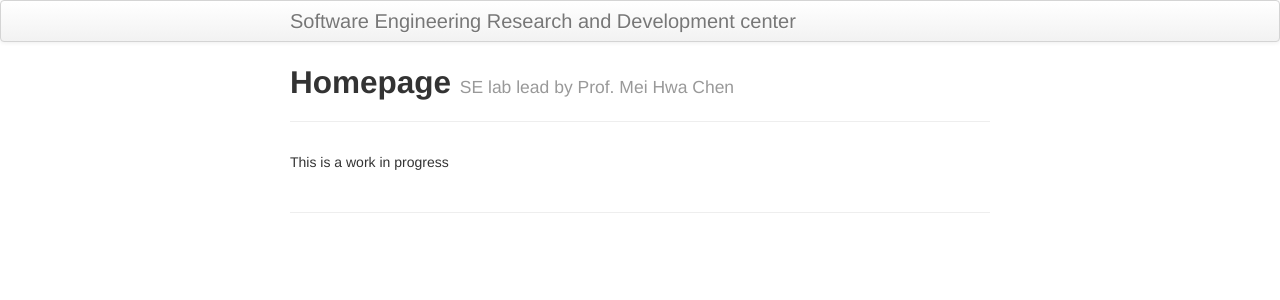
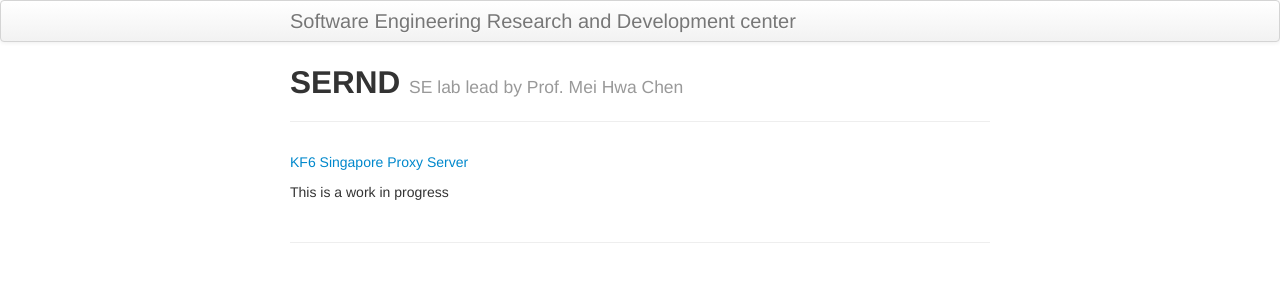
Before and after one commit to SERG-UAlbany/serg-ualbany.github.io, a Jekyll site: the page built from index.md, in a window 1280 px wide. Shown: the top 300 px of the page. Built offline with Jekyll 4.4.1, drawn with Linux system fonts in a browser that asks for light colours.

Commit message:
Update index.md

```diff
--- a/index.md
+++ b/index.md
@@ -1,8 +1,10 @@
 ---
 layout: page
-title: Homepage
+title: SERND
 tagline: SE lab lead by Prof. Mei Hwa Chen
 
 ---
 
+[KF6 Singapore Proxy Server](pages/kf6-singapore-proxy.html)
+
 This is a work in progress
```
